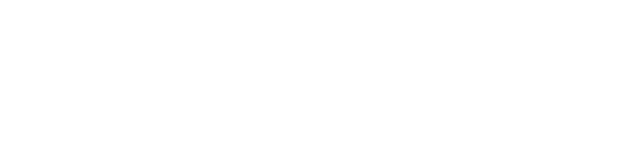
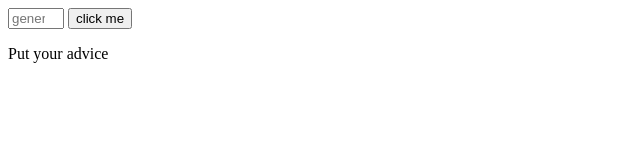
Before and after one commit to GSG-CF04/API-Task-team4, a plain HTML site: page index.html in a window 1280 px wide. Shown: the whole page, without its empty margins (0-640 px from the left). Drawn offline with Linux system fonts and the light colour scheme.

Commit message:
html prototype relates #5

```diff
--- a/index.html
+++ b/index.html
@@ -8,6 +8,20 @@
     <title>Advice generator</title>
   </head>
   <body>
+    <form class="form">
+      <input
+        type="number"
+        min="1"
+        max="50"
+        class="input"
+        placeholder="generate your advices"
+      />
+      <button class="random-quote">click me</button>
+    </form>
+    <div class="container">
+      <!-- sample -->
+      <div class="card"><p>Put your advice</p></div>
+    </div>
     <script src="script.js"></script>
   </body>
 </html>
```
